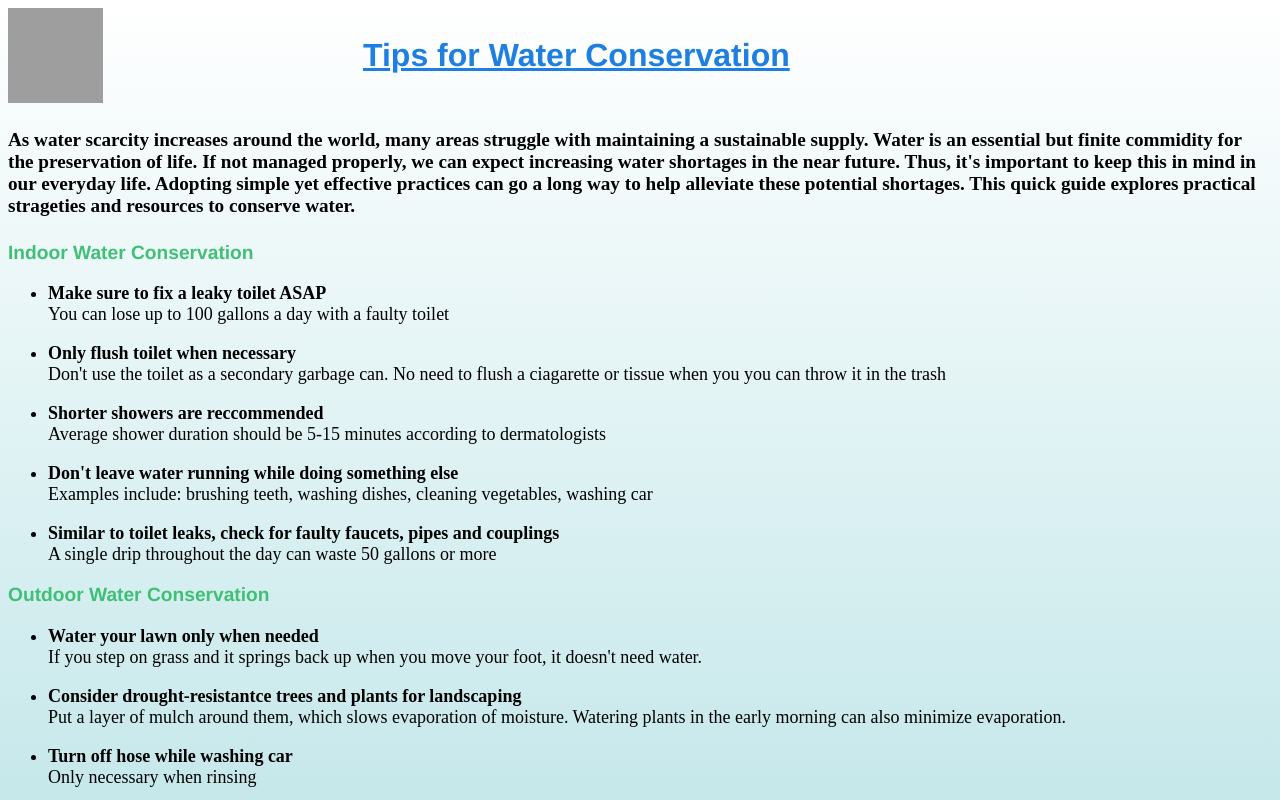
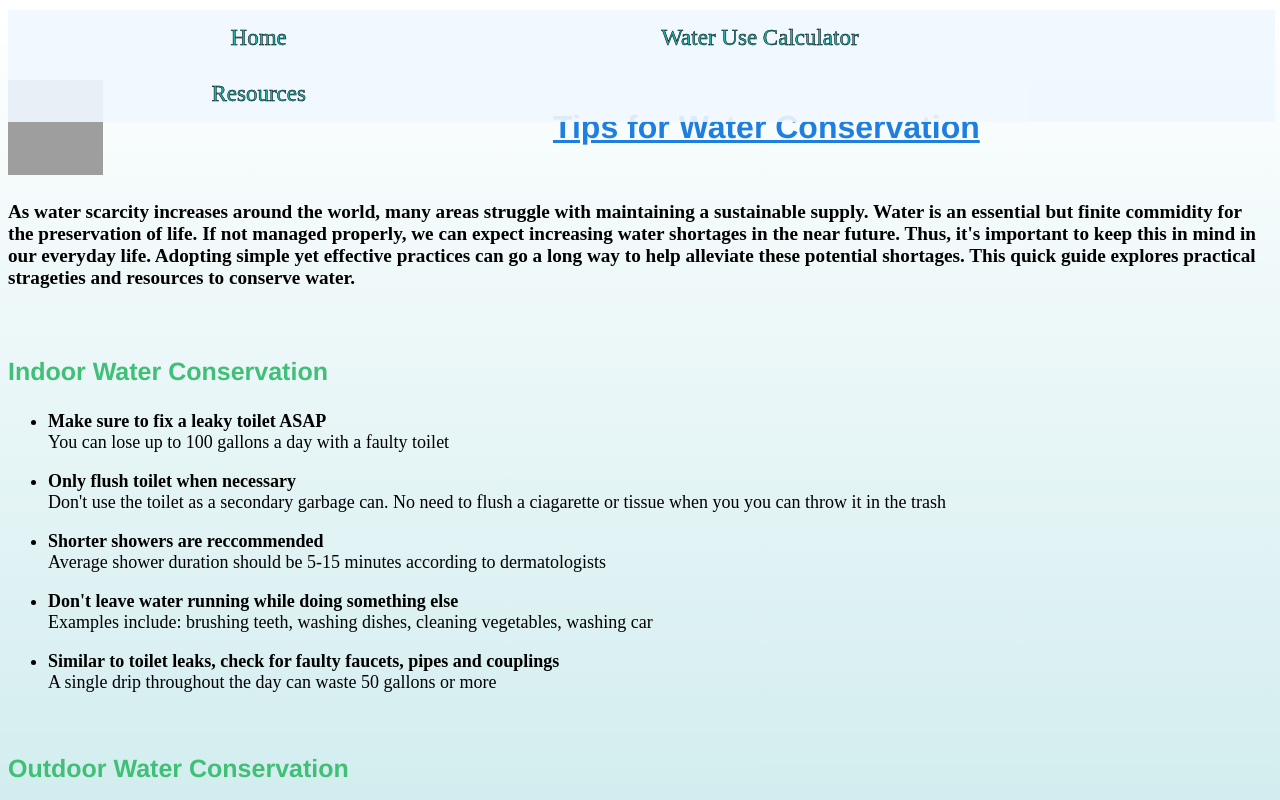
Before and after one commit to AshleyL119/Every-Drop-Counts, a plain HTML site: page resources.html in a window 1280 px wide. Shown: the top 800 px of the page. Drawn offline with Linux system fonts and the light colour scheme; grey boxes are pictures that could not be loaded.

Commit message:
final updates

```diff
--- a/calculator.css
+++ b/calculator.css
@@ -36,3 +36,30 @@ input:focus {
 label {
     display: block;
 }
+#navbar{
+    list-style-type: none;
+    margin: 0;
+    padding: 0;
+    overflow: hidden;
+    background-color: rgb(240,248,255,.9);
+    position: fixed;
+    top: 10px;
+    width: 99%;
+}
+li{
+    float: left;
+}
+li a{
+    display: block;
+    color: lightseagreen;
+    text-align: center;
+    width: 471.3px;
+    padding: 15px;
+    text-decoration: none;
+    font-size: 23px;
+    -webkit-text-stroke: .5px black;
+}
+a:hover{
+    background-color: rgba(138, 154, 168, 0.9);
+    -webkit-text-stroke: .5px black;
+}
--- a/index.css
+++ b/index.css
@@ -46,7 +46,7 @@ a:hover{
 }
 #mission{
     background-color: rgb(155,225,250,.8);
-    height: 600px;
+    height: 500px;
 }#mission-text{
     margin-top: 75px;
     margin-left: 150px;
--- a/resources.css
+++ b/resources.css
@@ -11,7 +11,7 @@ h4{
 }
 
 h3{
-    font-size:larger;
+    font-size:25px;
     font-family:'Franklin Gothic Medium';
     text-align:left;
     color: #40bf76;
@@ -29,3 +29,30 @@ a{
 body{
     background:linear-gradient(#FFFFFF,#bfe5e8)
 }
+#navbar{
+    list-style-type: none;
+    margin: 0;
+    padding: 0;
+    overflow: hidden;
+    background-color: rgb(240,248,255,.9);
+    position: fixed;
+    top: 10px;
+    width: 99%;
+}
+#nav{
+    float: left;
+}
+#nav a{
+    display: block;
+    color: lightseagreen;
+    text-align: center;
+    width: 471.3px;
+    padding: 15px;
+    text-decoration: none;
+    font-size: 23px;
+    -webkit-text-stroke: .5px black;
+}
+a:hover{
+    background-color: rgba(138, 154, 168, 0.9);
+    -webkit-text-stroke: .5px black;
+}
--- a/resources.html
+++ b/resources.html
@@ -1,7 +1,7 @@
 <!DOCTYPE html>
 <html>
     <head>
-        <title>Resources</title>
+        <title>Every Drop Counts! | Resources</title>
         <link rel ="stylesheet" href="resources.css">
         <style>
             .container {
@@ -16,9 +16,15 @@
     </head>
 
     <body>
+        <ul id="navbar">
+            <li id="nav"><a href="index.html">Home</a></li>
+            <li id="nav"><a href="calculator.html">Water Use Calculator</a></li>
+            <li id="nav"><a href="resources.html">Resources</a></li>
+        </ul>
+        <br><br><br><br>
         <div class="container">
             <img src="water.gif" alt="water" style="width:95px; height:95px;">
-            <h1 style="margin-left:260px;">Tips for Water Conservation</h1>
+            <h1 style="margin-left:450px;">Tips for Water Conservation</h1>
         </div>
         <div>
             <h4>As water scarcity increases around the world, many areas struggle with maintaining a sustainable
@@ -28,6 +34,7 @@
                 go a long way to help alleviate these potential shortages. This quick guide explores practical strageties
                 and resources to conserve water. </h4>
         </div>
+        <br>
         <h3>Indoor Water Conservation</h3>
         <div>
             <ul class="list">
@@ -64,6 +71,7 @@
                 </li>
             </ul>
         </div>
+        <br>
         <h3>Outdoor Water Conservation</h3>
         <div>
             <ul class="list">
@@ -95,7 +103,9 @@
                 </li>
             </ul>
         </div>
+        <br><br>
         <a href=https://www.epa.gov/watersense/start-saving>To learn more, visit this website for additional tips</a>
+        <br><br><br>
     </body>
 
 </html>
```
Also changed, not shown: calculator.html (+7 -1 lines), index.html (+8 -3 lines).
